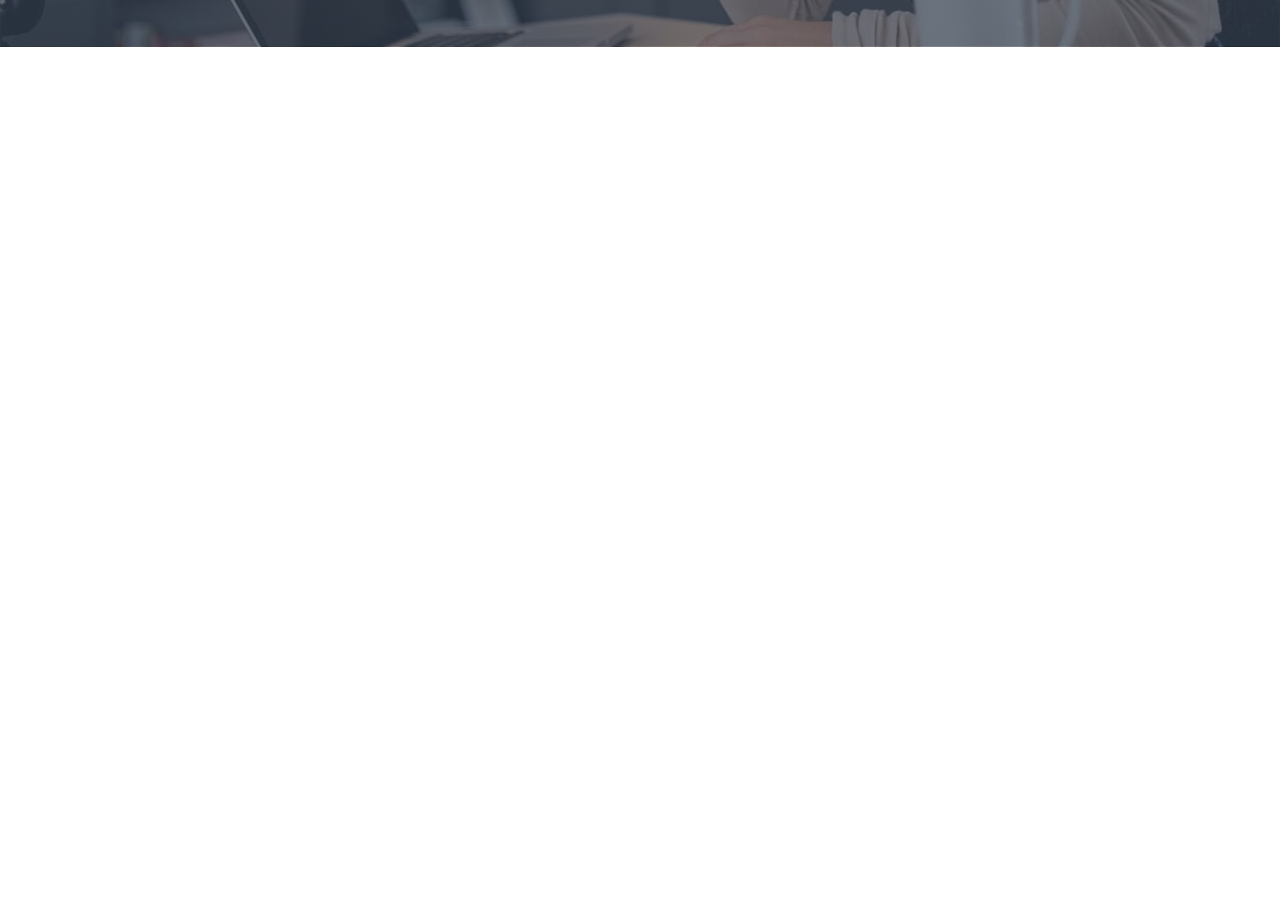
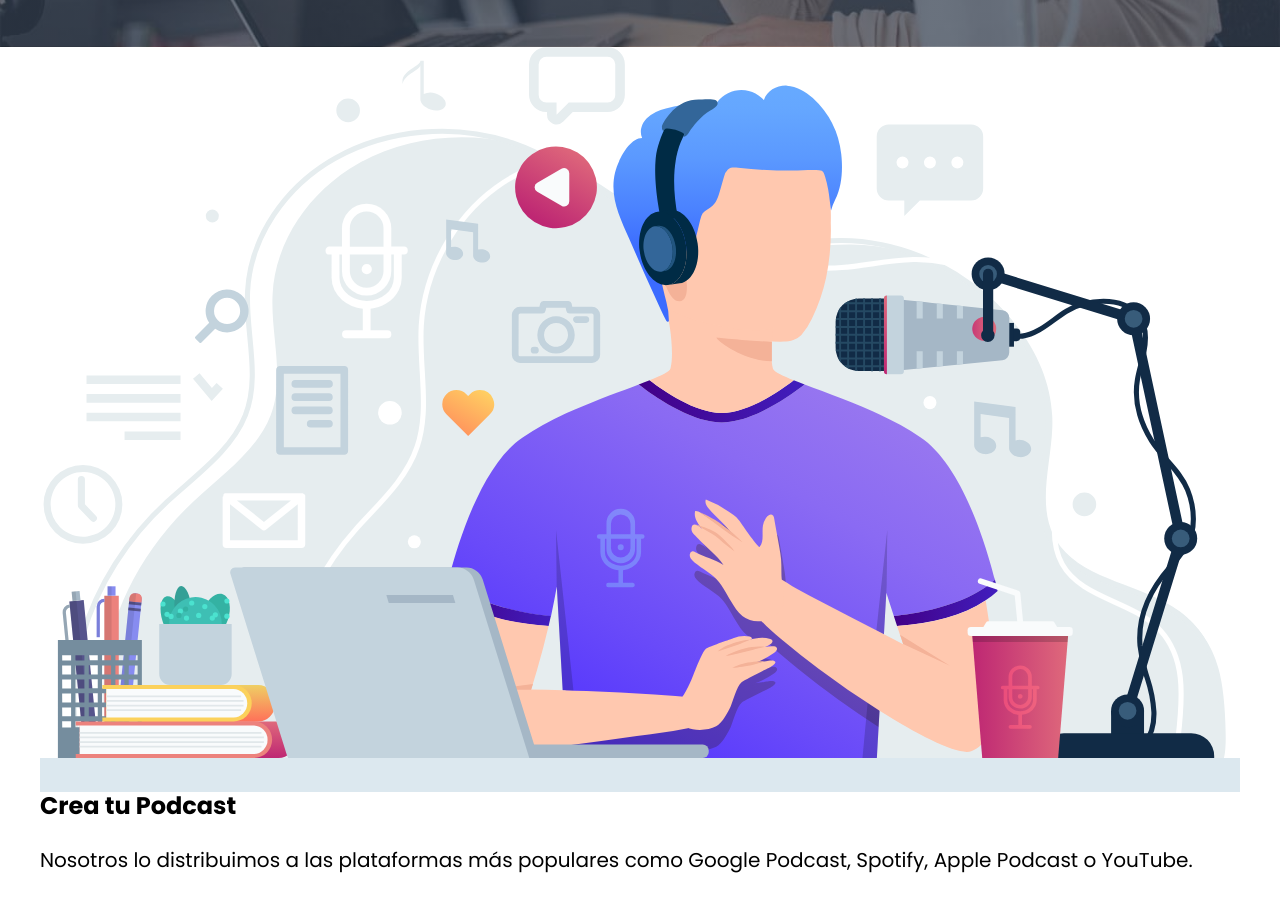
Before and after one commit to juanjopareja/podcast-fm-web, a website: page index.html in a window 1280 px wide. Shown: the part 602-1502 px from the top of the page. Before the commit the page ends 800 px from the top, so only its background shows below. Drawn offline with Linux system fonts and the light colour scheme.

Commit message:
Add make your podcast section html

```diff
--- a/index.html
+++ b/index.html
@@ -23,5 +23,18 @@
             </div>
         </div>
     </header>
+
+    <section class="container section">
+        <div class="make-grid">
+            <div class="image">
+                <img src="build/img/podcast_image.svg" alt="imagen podcast">
+            </div>
+
+            <div class="content">
+                <h2>Crea tu Podcast</h2>
+                <p>Nosotros lo distribuimos a las plataformas más populares como Google Podcast, Spotify, Apple Podcast o YouTube.</p>
+            </div>
+        </div>
+    </section>
 </body>
 </html>
```
